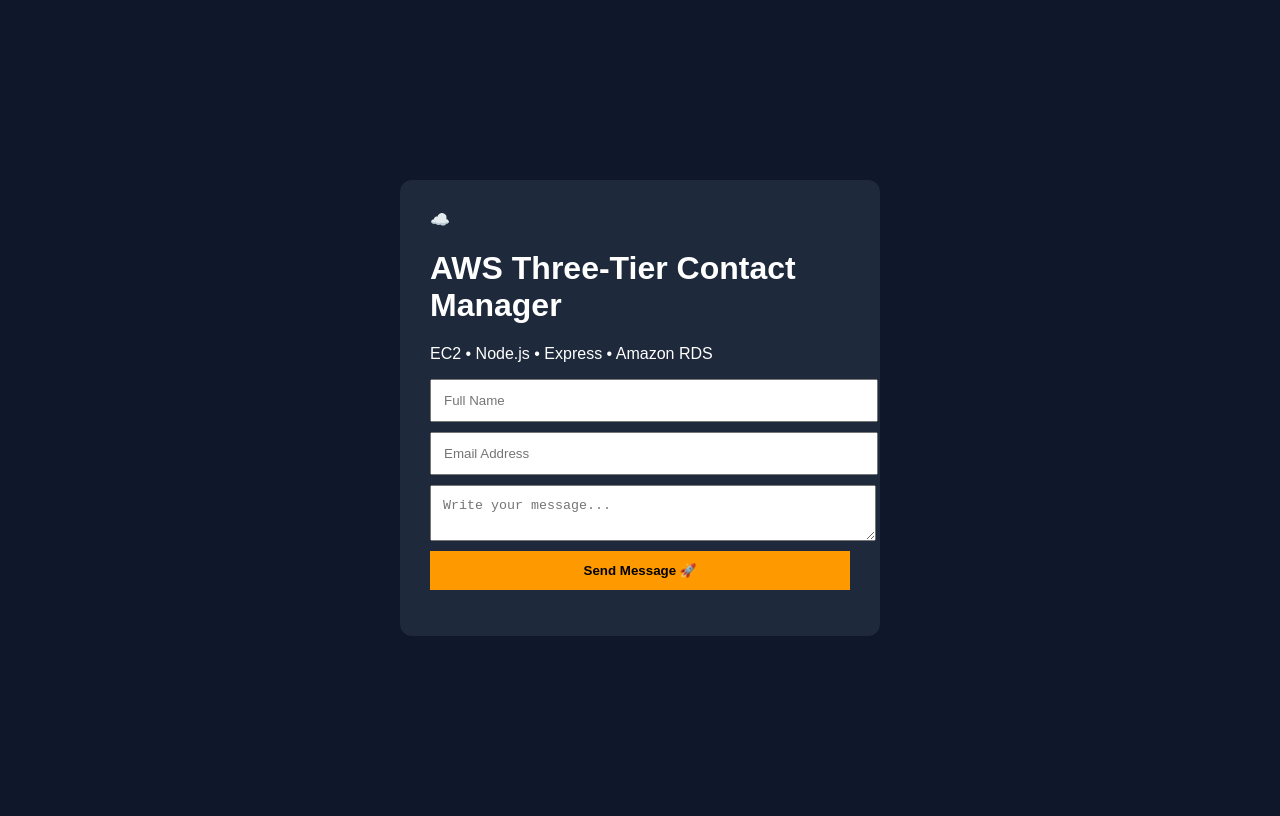
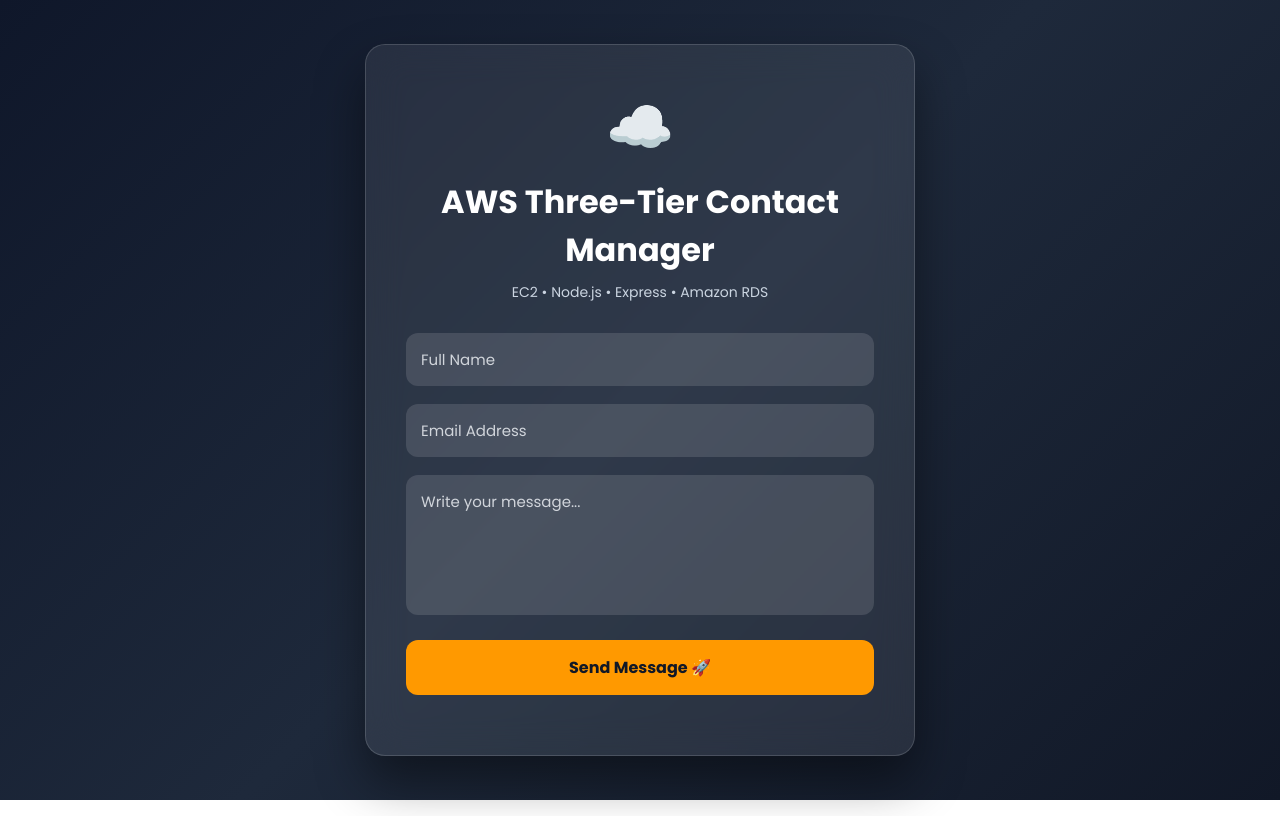
Before and after one commit to Mcadefarhan/aws-three-tier-web-app, a website: page public/index.html in a window 1280 px wide. Drawn offline with Linux system fonts and the light colour scheme.

Commit message:
Some changes in codes

```diff
--- a/public/index.html
+++ b/public/index.html
@@ -1 +1,64 @@
-<!DOCTYPE html><html><head><meta charset="UTF-8"><meta name="viewport" content="width=device-width,initial-scale=1"><title>AWS Three-Tier Contact Manager</title><link rel="stylesheet" href="style.css"></head><body><div class="container"><div class="card"><div class="logo">☁️</div><h1>AWS Three-Tier Contact Manager</h1><p class="subtitle">EC2 • Node.js • Express • Amazon RDS</p><form id="contactForm"><input id="name" placeholder="Full Name" required><input id="email" type="email" placeholder="Email Address" required><textarea id="message" placeholder="Write your message..." required></textarea><button>Send Message 🚀</button></form><p id="result"></p></div></div><script src="script.js"></script></body></html>
+<!DOCTYPE html>
+<html lang="en">
+<head>
+    <meta charset="UTF-8">
+    <meta name="viewport" content="width=device-width, initial-scale=1.0">
+    <title>AWS Three-Tier Contact Manager</title>
+
+    <link rel="stylesheet" href="style.css">
+
+    <link rel="preconnect" href="https://fonts.googleapis.com">
+    <link href="https://fonts.googleapis.com/css2?family=Poppins:wght@300;400;500;600;700&display=swap" rel="stylesheet">
+</head>
+<body>
+
+<div class="container">
+
+    <div class="card">
+
+        <div class="logo">☁️</div>
+
+        <h1>AWS Three-Tier Contact Manager</h1>
+
+        <p class="subtitle">
+            EC2 • Node.js • Express • Amazon RDS
+        </p>
+
+        <form id="contactForm">
+
+            <input
+                type="text"
+                id="name"
+                placeholder="Full Name"
+                required
+            >
+
+            <input
+                type="email"
+                id="email"
+                placeholder="Email Address"
+                required
+            >
+
+            <textarea
+                id="message"
+                placeholder="Write your message..."
+                required
+            ></textarea>
+
+            <button type="submit">
+                Send Message 🚀
+            </button>
+
+        </form>
+
+        <p id="result"></p>
+
+    </div>
+
+</div>
+
+<script src="script.js"></script>
+
+</body>
+</html>
--- a/public/style.css
+++ b/public/style.css
@@ -1 +1,96 @@
-body{font-family:Arial;background:#0f172a;display:flex;justify-content:center;align-items:center;height:100vh}.card{background:#1e293b;color:#fff;padding:30px;border-radius:12px;width:420px}input,textarea,button{display:block;width:100%;margin:10px 0;padding:12px}button{background:#ff9900;border:0;font-weight:bold}
+*{
+    margin:0;
+    padding:0;
+    box-sizing:border-box;
+    font-family:'Poppins',sans-serif;
+}
+
+body{
+    min-height:100vh;
+    display:flex;
+    justify-content:center;
+    align-items:center;
+    background:linear-gradient(135deg,#0f172a,#1e293b,#111827);
+    padding:30px;
+}
+
+.container{
+    width:100%;
+    max-width:550px;
+}
+
+.card{
+    background:rgba(255,255,255,.08);
+    backdrop-filter:blur(18px);
+    border:1px solid rgba(255,255,255,.15);
+    border-radius:20px;
+    padding:40px;
+    box-shadow:0 25px 50px rgba(0,0,0,.45);
+}
+
+.logo{
+    font-size:55px;
+    text-align:center;
+    margin-bottom:10px;
+}
+
+h1{
+    color:#fff;
+    text-align:center;
+    margin-bottom:8px;
+}
+
+.subtitle{
+    color:#cbd5e1;
+    text-align:center;
+    margin-bottom:30px;
+    font-size:14px;
+}
+
+input,
+textarea{
+    width:100%;
+    margin-bottom:18px;
+    padding:15px;
+    border:none;
+    outline:none;
+    border-radius:12px;
+    background:rgba(255,255,255,.12);
+    color:white;
+    font-size:15px;
+}
+
+input::placeholder,
+textarea::placeholder{
+    color:#d1d5db;
+}
+
+textarea{
+    min-height:140px;
+    resize:none;
+}
+
+button{
+    width:100%;
+    padding:15px;
+    border:none;
+    border-radius:12px;
+    background:#ff9900;
+    color:#111827;
+    font-weight:700;
+    font-size:16px;
+    cursor:pointer;
+    transition:.3s;
+}
+
+button:hover{
+    transform:translateY(-3px);
+    background:#ffb133;
+}
+
+#result{
+    margin-top:20px;
+    text-align:center;
+    color:#4ade80;
+    font-weight:600;
+}
```
Also changed, not shown: routes/contactRoutes.js (+45 -17 lines), server.js (+20 -9 lines).
